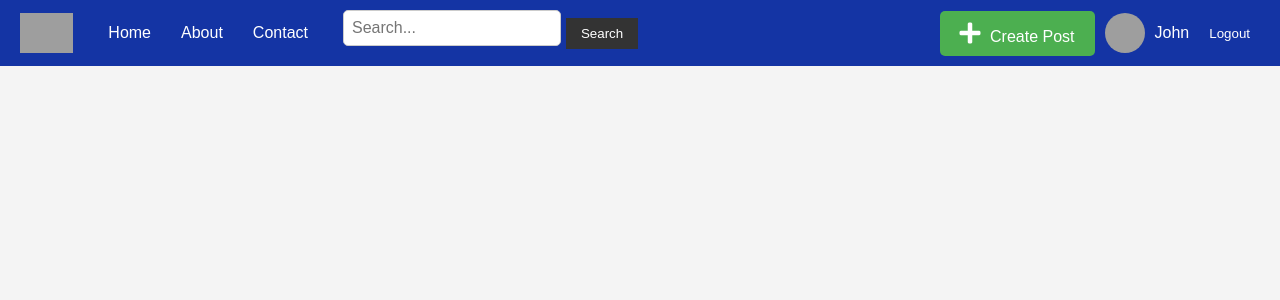
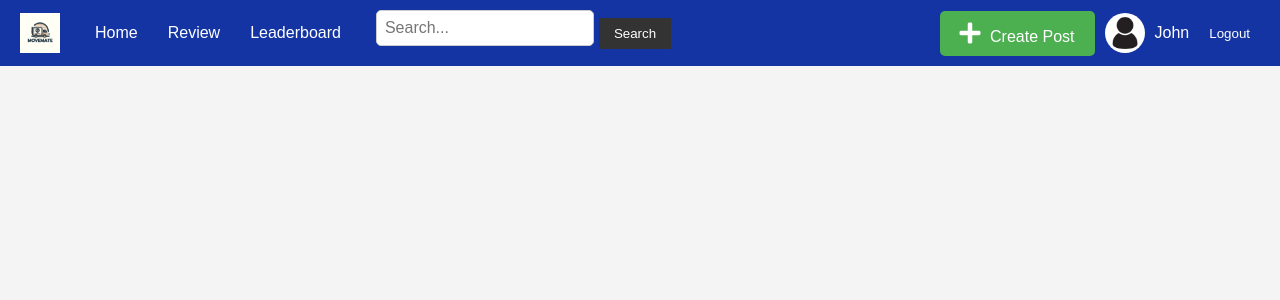
Before and after one commit to nitishragu12/CITS5505-GroupProject, a Flask app: page /home in a window 1280 px wide. Shown: the top 300 px of the page. Run offline with Flask 3, Linux system fonts and the light colour scheme; grey boxes are pictures that could not be loaded.

Commit message:
Navigation bar updated

```diff
--- a/Login and Sign up/app.py
+++ b/Login and Sign up/app.py
@@ -93,5 +93,17 @@ def faq():
 def dashboard():
     return render_template('home.html')
 
+@app.route('/review')
+def review():
+    return render_template('review.html')
+
+@app.route('/leaderboard')
+def leaderboard():
+    return render_template('leaderboard.html')
+
+@app.route('/back2Home')
+def back2Home():
+    return render_template('index.html')
+
 if __name__ == '__main__':
     app.run(debug=True)
--- a/Login and Sign up/templates/home.html
+++ b/Login and Sign up/templates/home.html
@@ -11,10 +11,11 @@
 <body>
    <div class="navbar">
     <div class="navbar-left">
-        <img src="logo.png" alt="Logo" class="logo">
-        <a href="#home" class="active">Home</a>
-        <a href="#about">About</a>
-        <a href="#contact">Contact</a>
+        <img src="{{ url_for('static', filename='logo_movemate.jpg') }}" alt="Logo" class="logo">
+
+        <a href="{{ url_for('back2Home') }}">Home</a>
+        <a href="{{ url_for('review') }}">Review</a>
+        <a href="{{ url_for('leaderboard') }}" class="active">Leaderboard</a>
         <div class="search-bar">
             <input type="text" placeholder="Search...">
             <button class="search-button">Search</button>
@@ -24,7 +25,7 @@
         <button id="create-post-button" class="create-post-button"><i class="fas fa-plus logo-plus"></i> Create Post</button>
 
         <div class="user-profile">
-            <img src="profile.jpg" alt="Profile Picture" class="profile-picture">
+            <img src ="{{ url_for('static', filename='profile.jpg') }}" alt="Profile Picture" class="profile-picture">
             <span class="username">John</span>
             <button class="logout-button">Logout</button>
         </div>
```
Also changed, not shown: Login and Sign up/static/profile.jpg (added).
